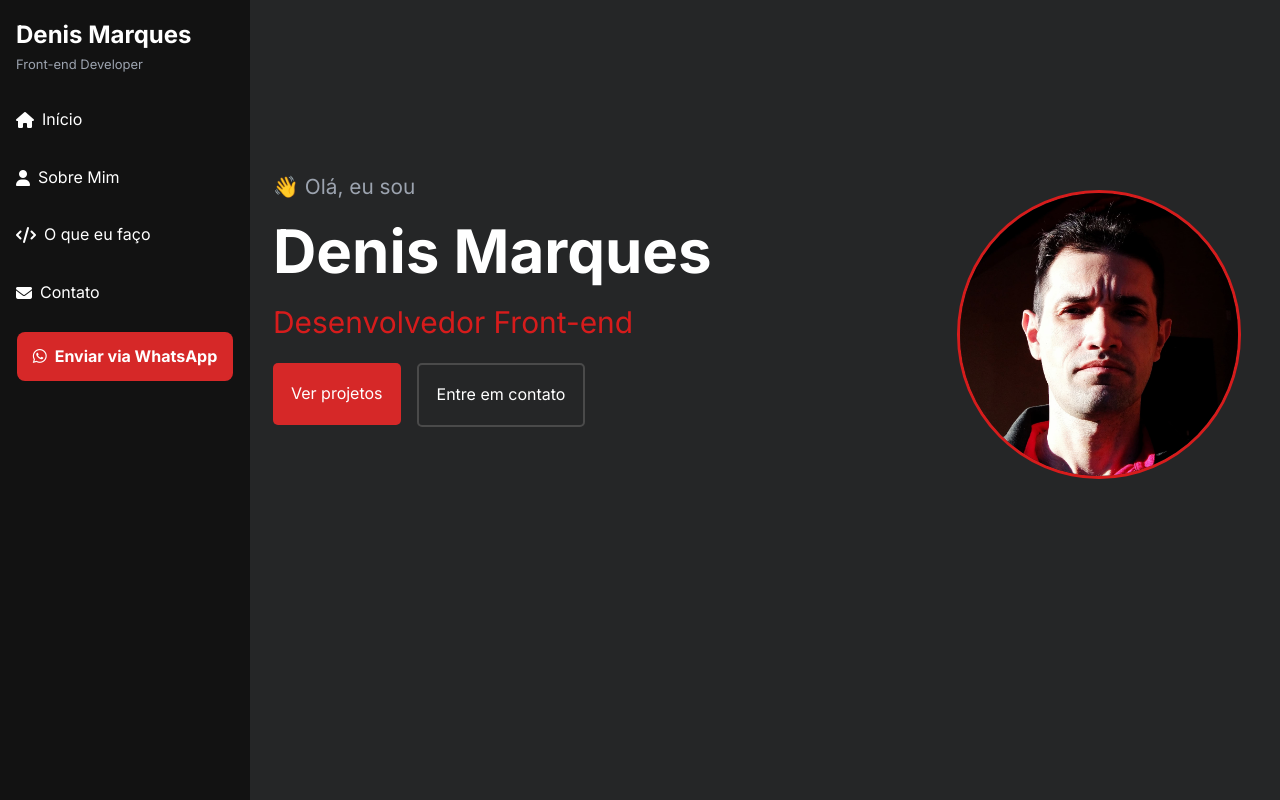
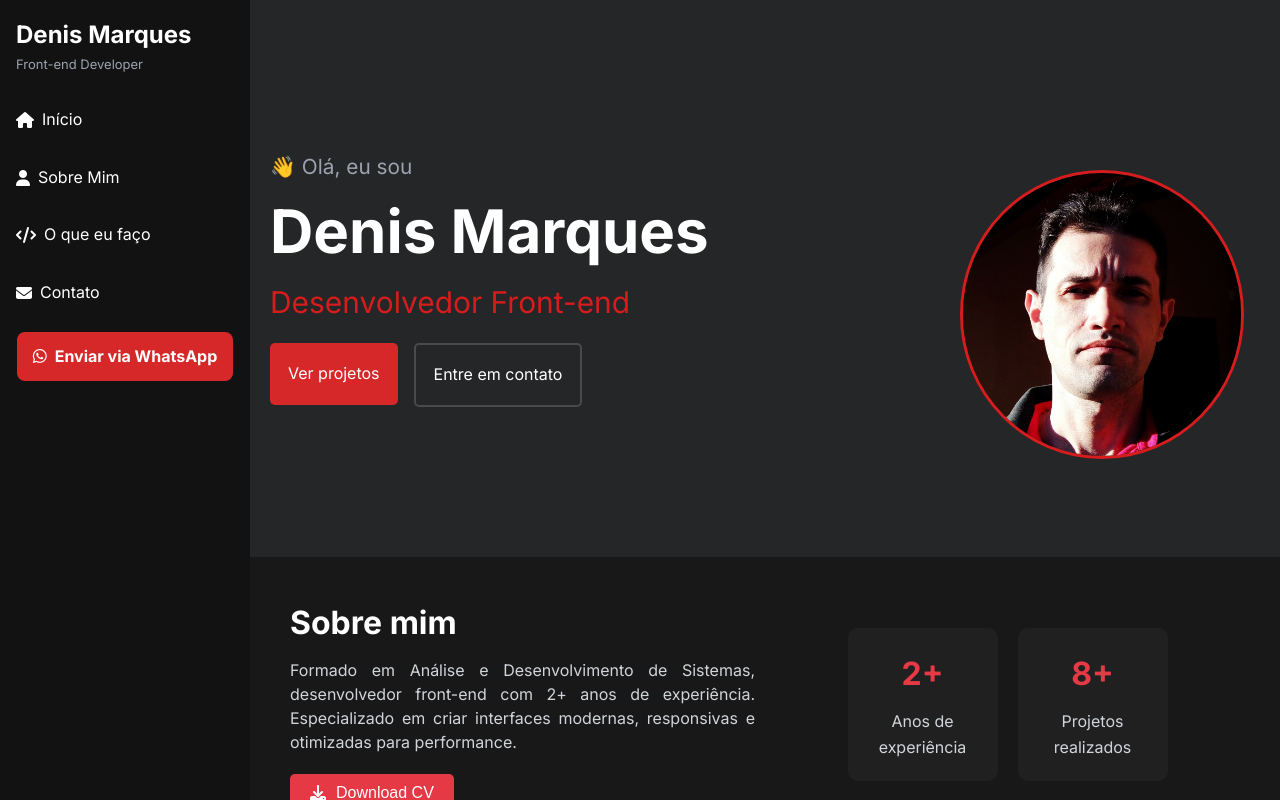
Before and after one commit to Denis78-sys/portfolio-denis, a Nuxt app: page / in a window 1280 px wide. Built offline with nearby package versions, Linux system fonts and the light colour scheme.

Commit message:
Componente sobre

```diff
--- a/components/atoms/BotaoContato.vue
+++ b/components/atoms/BotaoContato.vue
@@ -18,6 +18,7 @@ export default {
 /* Botões */
 .contato {
   color: #fff;
+  width: 100%;
   padding: 17px 18px;
   border-radius: 5px;
   border: 2px solid #4a4a4a;
--- a/components/atoms/BotaoProjetos.vue
+++ b/components/atoms/BotaoProjetos.vue
@@ -15,5 +15,7 @@ export default {
 </script>
 
 <style scoped>
-
+a{
+  width: 100%;
+}
 </style>
--- /dev/null
+++ b/components/atoms/ButtonCV.vue
@@ -0,0 +1,36 @@
+<template>
+    <button class="button-cv" @click="onClick">
+      <slot />
+    </button>
+  </template>
+
+  <script>
+  export default {
+    props: {
+      onClick: {
+        type: Function,
+        default: () => {},
+      },
+    },
+  };
+  </script>
+
+  <style scoped>
+  .button-cv {
+    background-color: #e63946;
+    color: #fff;
+    padding: 10px 20px;
+    border: none;
+    border-radius: 5px;
+    font-size: 1rem;
+    cursor: pointer;
+    display: flex;
+    align-items: center;
+    justify-content: center;
+    gap: 10px;
+  }
+
+  .button-cv:hover {
+    background-color: #d62828;
+  }
+  </style>
--- a/components/bosons/Container.vue
+++ b/components/bosons/Container.vue
@@ -15,16 +15,18 @@
   <style scoped>
   /* Estilo base para o container */
   .cont {
-    width: 100%; /* Por padrão ocupa 100% */
+    width: calc(100% - 40px); /* Reduz a largura total para deixar uma margem fixa */
     max-width: 1200px; /* Largura máxima para telas maiores */
-    margin: 0 auto; /* Centraliza horizontalmente */
-    padding: 20px; /* Espaçamento interno */
+    margin: 0 auto; /* Centraliza o container horizontalmente */
+    /* padding: 20px; */ /* Espaçamento interno */
+   /*  border: 1px solid red; */ /* Apenas para visualização */
   }
 
   /* Telas grandes (1440px e maiores) */
   @media (min-width: 1440px) {
     .cont {
       max-width: 1400px; /* Aumenta a largura máxima */
+      width: calc(100% - 60px); /* Ajusta a margem para telas maiores */
     }
   }
 
@@ -32,6 +34,7 @@
   @media (max-width: 1439px) and (min-width: 1024px) {
     .cont {
       max-width: 1024px; /* Ajusta largura para telas médias */
+      width: calc(100% - 40px); /* Mantém uma margem menor */
     }
   }
 
@@ -39,15 +42,17 @@
   @media (max-width: 1023px) and (min-width: 768px) {
     .cont {
       max-width: 768px; /* Ajusta largura para tablets */
-      padding: 15px; /* Reduz o espaçamento interno */
+      width: calc(100% - 30px); /* Reduz a margem */
+      /* padding: 15px; */ /* Ajusta o espaçamento interno */
     }
   }
 
   /* Telas muito pequenas (até 767px) */
   @media (max-width: 767px) {
     .cont {
-      max-width: 100%; /* Ocupa toda a largura */
-      padding: 10px; /* Reduz o espaçamento interno */
+      max-width: 100%; /* Ocupa toda a largura disponível */
+      width: calc(100% - 20px); /* Mantém uma margem fixa pequena */
+      /* padding: 10px; */ /* Reduz o espaçamento interno */
     }
   }
   </style>
--- a/components/molecules/BotoesInicio.vue
+++ b/components/molecules/BotoesInicio.vue
@@ -18,6 +18,7 @@ export default {
 <style scoped>
 .botoes {
   display: flex;
+  width: 100%;
   gap: 16px;
 }
 @media (max-width: 768px) {
--- a/components/molecules/SideMenu.vue
+++ b/components/molecules/SideMenu.vue
@@ -84,7 +84,7 @@ ul {
     background: #121212f3;
     color: white;
     transition: transform 0.3s ease-in-out;
-   /*  z-index: 10; */
+    z-index: 10;
     /* overflow-y: auto; */
   }
 
--- a/components/organisms/Layout.vue
+++ b/components/organisms/Layout.vue
@@ -19,6 +19,8 @@
         <ImagemDev />
         <slot />
       </Container>
+
+      <Sobre />
     </main>
   </div>
 </template>
@@ -63,11 +65,11 @@ main {
   flex: 1; /* Ocupa o espaço restante */
   overflow-y: auto; /* Permite rolar o conteúdo do main */
 
-  gap: 20px;
+  /*  gap: 20px; */
   /* padding: 20px; */
   background-color: #252627;
   /* padding: 4%; */
-  height: auto;
+  /*  height: auto; */
   /*  z-index: 10; */
 }
 .cont {
@@ -134,7 +136,6 @@ p {
     flex-direction: column;
   }
 
-
   .main-apresentacao {
     align-items: center;
     /* gap: 12px; */
@@ -151,7 +152,9 @@ p {
   .layout {
     display: block;
   }
-
+  main {
+    overflow-y: auto;
+  }
   .cont {
     display: flex;
     flex-direction: column;
@@ -187,12 +190,15 @@ p {
   main {
     padding: 1%;
     gap: 10px;
+    overflow-y: auto;
   }
 
   .imagem-dev {
     width: 150px;
   }
-
+  main {
+    overflow-y: auto;
+  }
   p {
     text-align: center;
     font-size: 0.9rem;
--- /dev/null
+++ b/components/organisms/Sobre.vue
@@ -0,0 +1,149 @@
+<template>
+  <section class="about-section">
+    <div class="about-content">
+      <h2>Sobre mim</h2>
+      <p>
+        Formado em Análise e Desenvolvimento de Sistemas, desenvolvedor
+        front-end com 2+ anos de experiência. Especializado em criar interfaces
+        modernas, responsivas e otimizadas para performance.
+      </p>
+      <div class="button-wrapper">
+        <ButtonCV> <i class="fas fa-download"></i> Download CV </ButtonCV>
+      </div>
+    </div>
+    <div class="about-stats">
+      <div class="stat-card">
+        <h3>2+</h3>
+        <p>Anos de experiência</p>
+      </div>
+      <div class="stat-card">
+        <h3>8+</h3>
+        <p>Projetos realizados</p>
+      </div>
+    </div>
+  </section>
+</template>
+
+<script>
+import ButtonCV from "@/components/atoms/ButtonCV.vue";
+
+export default {
+  components: {
+    ButtonCV,
+  },
+};
+</script>
+
+<style scoped>
+.about-section {
+  display: flex;
+  justify-content: space-between;
+  align-items: center;
+  background-color: #181818;
+  padding: 40px;
+  /* border-radius: 10px; */
+  gap: 20px;
+  flex-wrap: wrap;
+  width: 100%;
+}
+
+.about-content {
+  flex: 1;
+  min-width: 300px;
+}
+
+.about-content h2 {
+  font-size: 2rem;
+  color: #fff;
+  margin-bottom: 10px;
+}
+
+.about-content p {
+  color: #d1d5db;
+  font-size: 1rem;
+  line-height: 1.5;
+  margin-bottom: 20px;
+  text-align: justify;
+}
+
+.button-wrapper {
+  display: flex;
+  justify-content: flex-start;
+}
+
+.about-stats {
+  display: flex;
+  gap: 20px;
+  flex: 1;
+  min-width: 300px;
+  justify-content: center;
+}
+
+.stat-card {
+  background-color: #202020;
+  padding: 20px;
+  border-radius: 10px;
+  text-align: center;
+  flex: 1;
+  max-width: 150px;
+}
+
+.stat-card h3 {
+  font-size: 2rem;
+  color: #e63946;
+  margin-bottom: 10px;
+}
+
+.stat-card p {
+  font-size: 1rem;
+  color: #d1d5db;
+
+}
+
+/* Responsividade */
+@media (max-width: 1024px) {
+  .about-section {
+    flex-direction: column;
+    align-items: center;
+    gap: 30px;
+  }
+
+  .about-content {
+    text-align: center;
+  }
+
+  .button-wrapper {
+    justify-content: center; /* Centraliza o botão */
+  }
+
+  .about-stats {
+    flex-wrap: wrap;
+    gap: 15px;
+    justify-content: center;
+  }
+
+  .stat-card {
+    flex: none;
+    width: 140px; /* Ajusta o tamanho dos cards */
+  }
+}
+
+@media (max-width: 480px) {
+  .about-content p {
+    font-size: 0.9rem;
+  }
+
+  .stat-card h3 {
+    font-size: 1.5rem;
+  }
+
+  .stat-card p {
+    font-size: 0.8rem;
+  }
+
+  .stat-card {
+    width: 100%; /* Cards ocupam toda a largura */
+    max-width: none;
+  }
+}
+</style>
```
